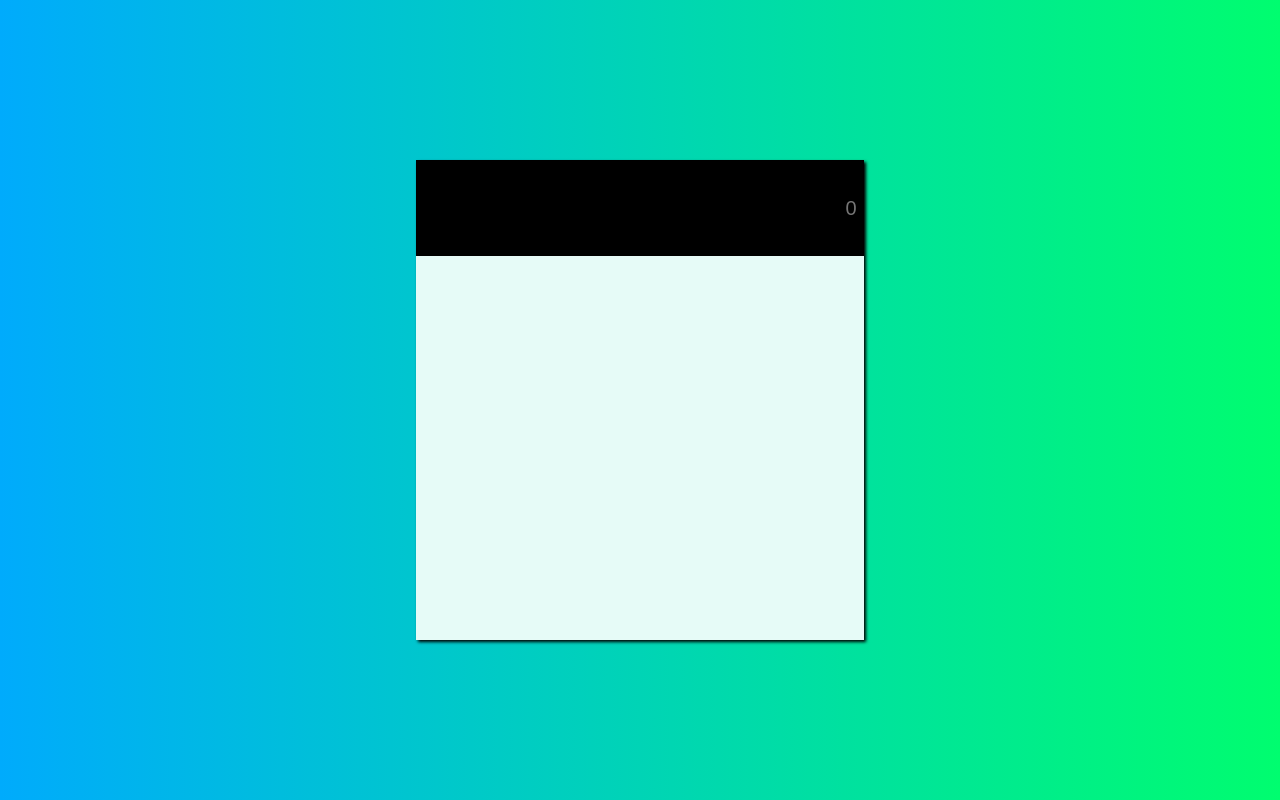
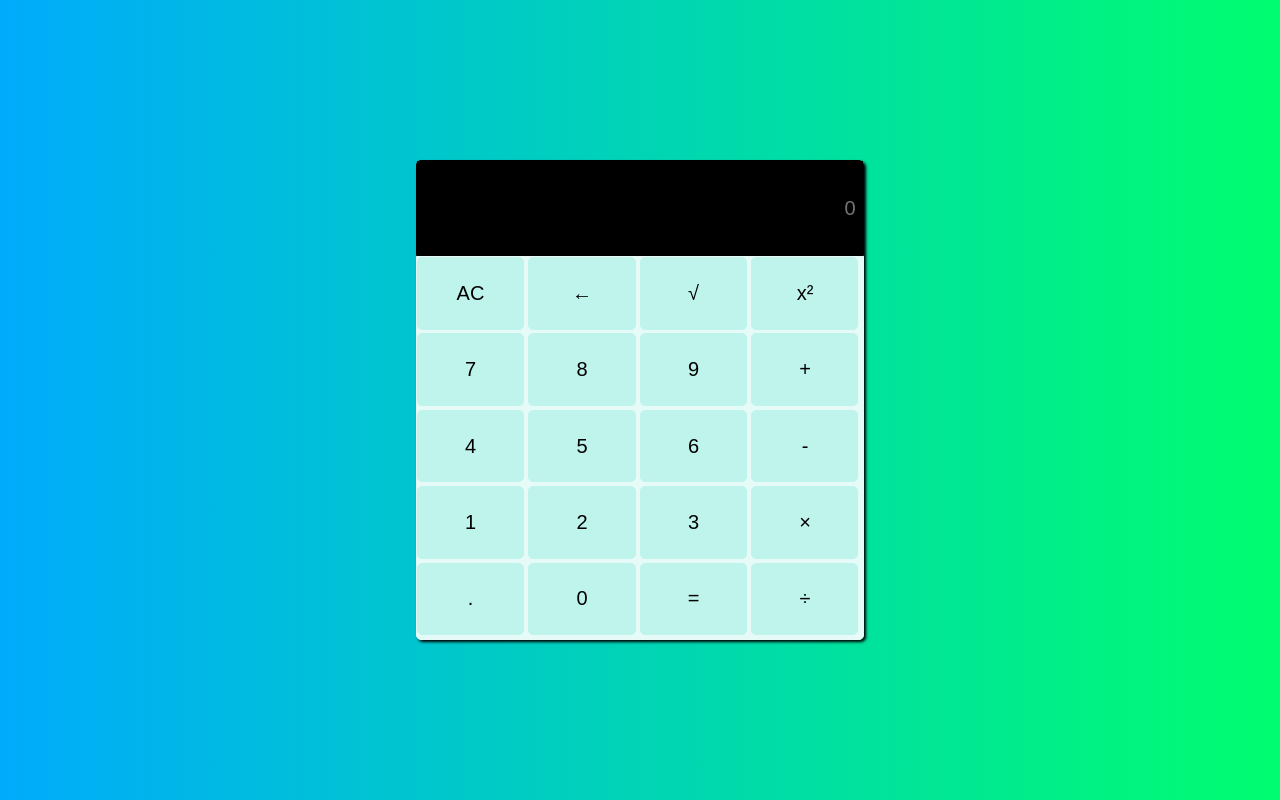
Before and after one commit to GuyFox70/Calc, a website: page src/index.pug in a window 1280 px wide. Drawn offline with nearby package versions, Linux system fonts and the light colour scheme; files that its build step writes are made by us from their sources.

Commit message:
create keybord

```diff
--- a/src/index.pug
+++ b/src/index.pug
@@ -12,5 +12,44 @@ html(lang="en")
             div(class="calc__screen")
                input(type="text" placeholder="0")
             div(class="calc__keybord")
-               p(class="calc__number" id="1")
-      script(src="js/getNumbers.js")
+               span(class="calc__number" id="n_0")
+                  span 0
+               p(class="calc__number" id="n_1")
+                  span 1
+               p(class="calc__number" id="n_2")
+                  span 2
+               p(class="calc__number" id="n_3")
+                  span 3
+               p(class="calc__number" id="n_4")
+                  span 4
+               p(class="calc__number" id="n_5")
+                  span 5
+               p(class="calc__number" id="n_6")
+                  span 6
+               p(class="calc__number" id="n_7")
+                  span 7
+               p(class="calc__number" id="n_8")
+                  span 8
+               p(class="calc__number" id="n_9")
+                  span 9
+               p(class="calc__number" id="ac")
+                  span AC
+               p(class="calc__number" id="larr")
+                  span &larr;
+               p(class="calc__number" id="radic")
+                  span &radic;
+               p(class="calc__number" id="sup2")
+                  span x&sup2;
+               p(class="calc__number" id="plus")
+                  span +
+               p(class="calc__number" id="minus")
+                  span -
+               p(class="calc__number" id="times")
+                  span &times;
+               p(class="calc__number" id="divide")
+                  span &divide;
+               p(class="calc__number" id="equal")
+                  span =
+               p(class="calc__number" id="point")
+                  span .
+      //- script(src="js/getNumbers.js")
--- a/src/scss/style.scss
+++ b/src/scss/style.scss
@@ -23,6 +23,7 @@ body {
    width: 35vw;
    height: 60vh;
    box-shadow: 2px 2px 3px #000;
+   border-radius: 5px;
 
    display: flex;
    flex-direction: column;
@@ -30,6 +31,8 @@ body {
 
 .calc__screen {
    height: 20%;
+   border: 1px solid rgba(0, 0, 0, 1);
+   border-radius: 5px 5px 0 0;
 }
 
 .calc__screen > input {
@@ -47,11 +50,111 @@ body {
 }
 
 .calc__keybord {
-   background: rgb(230, 251, 247);
+   background: #e6fbf7;
    height: 80%;
+   border: 1px solid #e6fbf7;
+   border-radius: 0 0 5px 5px;
 
    display: grid;
-   grid-template-columns: repeat(4, 1fr);
-   grid-template-rows: repeat(5, 1fr);
+   grid-template-columns: repeat(4, 24%);
+   grid-template-rows: repeat(5, 19%);
+   grid-template-areas:
+      "ac larr radic sup2"
+      "seven eight nine plus"
+      "four five six minus"
+      "one two three time"
+      "point zero equal divide";
    grid-gap: 1%;
 }
+
+.calc__number {
+   display: flex;
+   justify-content: center;
+   align-items: center;
+   cursor: pointer;
+   border: 1px solid #bff4ed;
+   border-radius: 5px;
+   background: #bff4ed;
+
+   font-size: 20px;
+}
+
+.calc__number > span {
+   display: block;
+}
+
+#n_0 {
+   grid-area: zero;
+}
+
+#n_1 {
+   grid-area: one;
+}
+
+#n_2 {
+   grid-area: two;
+}
+
+#n_3 {
+   grid-area: three;
+}
+
+#n_4 {
+   grid-area: four;
+}
+
+#n_5 {
+   grid-area: five;
+}
+
+#n_6 {
+   grid-area: six;
+}
+
+#n_7 {
+   grid-area: seven;
+}
+
+#n_8 {
+   grid-area: eight;
+}
+
+#n_9 {
+   grid-area: nine;
+}
+
+#ac {
+   grid-area: ac;
+}
+
+#radic {
+   grid-area: radic;
+}
+
+#sup2 {
+   grid-area: sup2;
+}
+
+#plus {
+   grid-area: plus;
+}
+
+#minus {
+   grid-area: minus;
+}
+
+#times {
+   grid-area: time;
+}
+
+#divide {
+   grid-area: divide;
+}
+
+#equal {
+   grid-area: equal;
+}
+
+#point {
+   grid-area: point;
+}
```
Also changed, not shown: calculator/css/style.css, calculator/index.html.
